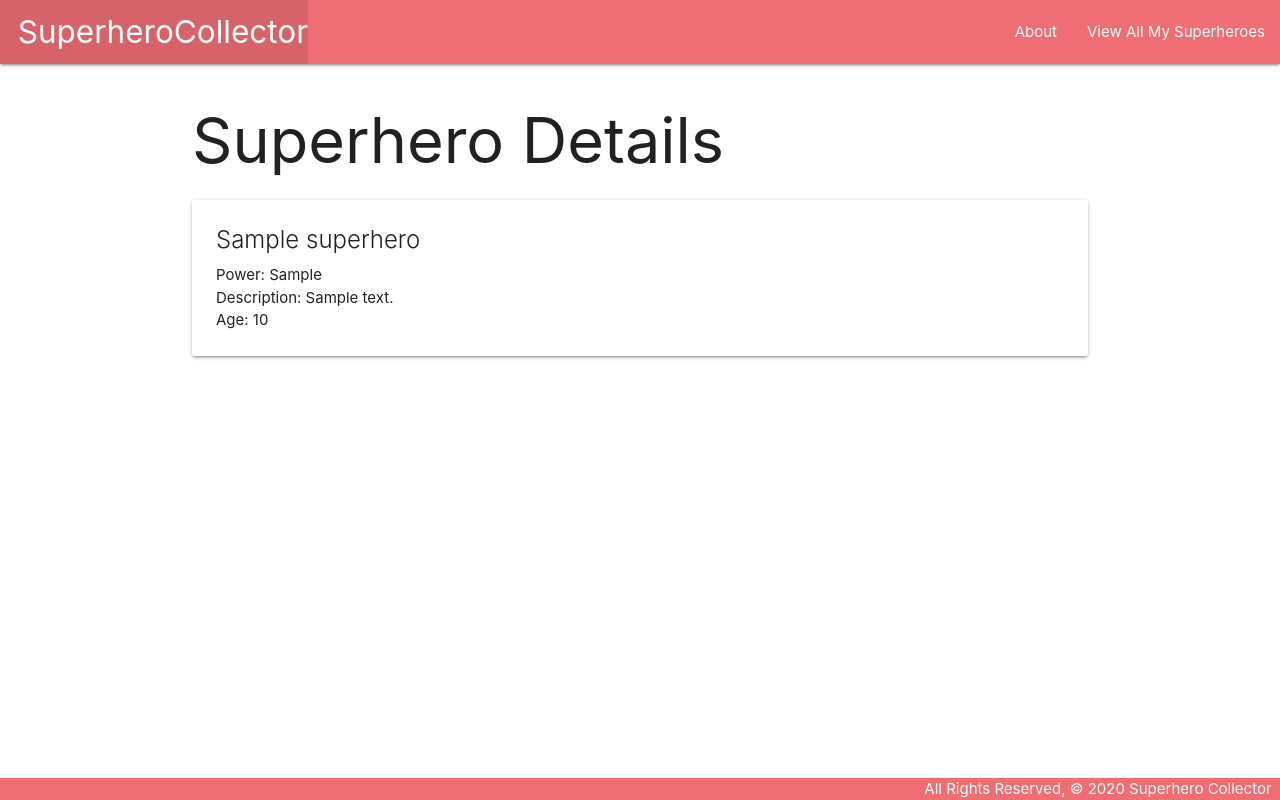
After one commit to skylarw19/superhero-collector, a Django app: template main_app/templates/superheroes/detail.html in a window 1280 px wide. The commit adds this page. Run offline with Django 3.2, Linux system fonts and the light colour scheme; the template is opened without the code that fills it: values that come from a table or form of the project are taken from there, others are empty; tables that the repository leaves empty hold one stand-in row (values such as "Sample post"); parts of the project's set-up code (start-up, migrations or seed data) failed here and were passed over.

Commit message:
complete day 1 lesson

```diff
--- a/main_app/templates/base.html
+++ b/main_app/templates/base.html
@@ -18,8 +18,8 @@
           <li><a href="/" class="left brand-logo">&nbsp;&nbsp;SuperheroCollector</a></li>
         </ul>
         <ul class="right">
-          <li><a href="/about">About</a></li>
-          <li><a href="/superheroes">View All My Superheroes</a></li>
+          <li><a href="{% url 'about' %}">About</a></li>
+          <li><a href="{% url 'index' %}">View All My Superheroes</a></li>
         </ul>
       </div>
     </nav>
--- /dev/null
+++ b/main_app/templates/superheroes/detail.html
@@ -0,0 +1,19 @@
+{% extends 'base.html' %}
+{% block content %}
+
+<h1>Superhero Details</h1>
+
+<div class="card">
+  <div class="card-content">
+    <span class="card-title">{{ superhero.name }}</span>
+    <p>Power: {{ superhero.power }}</p>
+    <p>Description: {{ superhero.description }}</p>
+    {% if superhero.age > 0 %}
+      <p>Age: {{ superhero.age }}</p>
+    {% else %}
+      <p>Age: Blah</p>
+    {% endif %}
+  </div>
+</div>
+
+{% endblock %}
--- a/main_app/templates/superheroes/index.html
+++ b/main_app/templates/superheroes/index.html
@@ -5,6 +5,7 @@
 
 {% for superhero in superheroes %}
   <div class="card">
+    <a href=" {% url 'detail' superhero.id %}">
     <div class="card-content">
       <span class="card-title">{{ superhero.name }}</span>
       <p>Power: {{ superhero.power }}</p>
@@ -12,9 +13,10 @@
       {% if superhero.age > 0 %}
         <p>Age: {{ superhero.age }}</p>
       {% else %}
-        <p>Age: Kitten</p>
+        <p>Age: Blah</p>
       {% endif %}
     </div>
+    </a>
   </div>
 {% endfor %}
 
--- a/main_app/urls.py
+++ b/main_app/urls.py
@@ -4,5 +4,7 @@ from . import views
 urlpatterns = [
     path('', views.home, name='home'),
     path('about/', views.about, name='about'),
-    path('superheroes/', views.superheroes_index, name='index')
+    path('superheroes/', views.superheroes_index, name='index'),
+    path('superheroes/<int:superhero_id>/', views.superheroes_detail, name='detail'),
+    path('superheroes/create/', views.CatCreate.as_view, name='cats_create'),
 ]
```
Also changed, not shown: main_app/views.py (+4 -8 lines).
